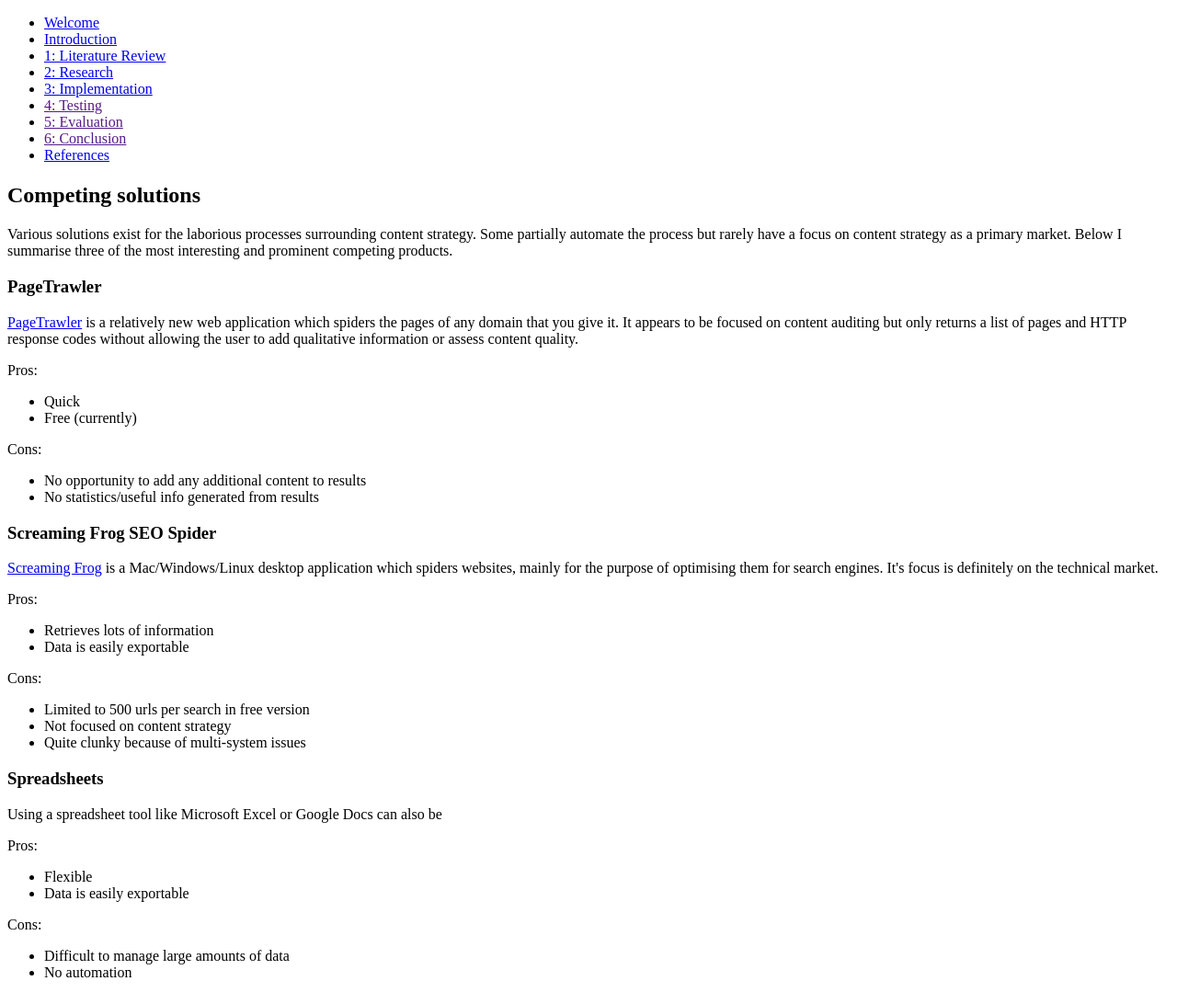
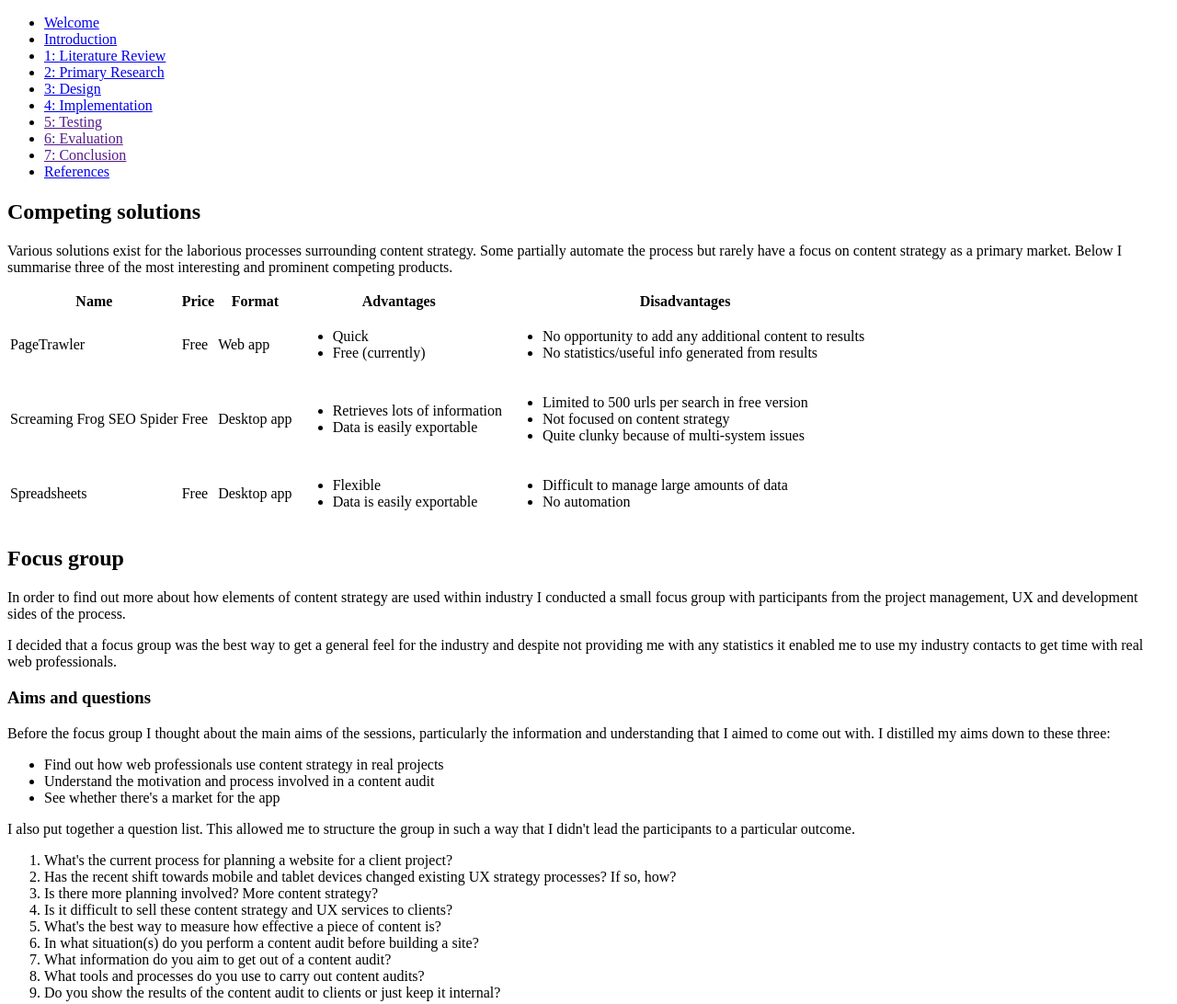
Before and after one commit to samlester/project-documentation, a plain HTML site: page primary-research.html in a window 1280 px wide. Shown: the top 1092 px of the page at 92% size. Drawn offline with nearby package versions, Linux system fonts and the light colour scheme; files that its build step writes are made by us from their sources.

Commit message:
Updated structure and changed format of competing tools section

```diff
--- a/includes/_header.html
+++ b/includes/_header.html
@@ -43,11 +43,12 @@
 				<li><a href="<!-- @path index.html -->">Welcome</a></li>
 				<li><a href="<!-- @path introduction.html -->">Introduction</a></li>
 				<li><a href="<!-- @path literature-review.html -->">1: Literature Review</a></li>
-				<li><a href="<!-- @path research.html -->">2: Research</a></li>
-				<li><a href="<!-- @path implementation.html -->">3: Implementation</a></li>
-				<li><a href="">4: Testing</a></li>
-				<li><a href="">5: Evaluation</a></li>
-				<li><a href="">6: Conclusion</a></li>
+				<li><a href="<!-- @path primary-research.html -->">2: Primary Research</a></li>
+				<li><a href="<!-- @path design.html -->">3: Design</a></li>
+				<li><a href="<!-- @path implementation.html -->">4: Implementation</a></li>
+				<li><a href="">5: Testing</a></li>
+				<li><a href="">6: Evaluation</a></li>
+				<li><a href="">7: Conclusion</a></li>
 				<li><a href="<!-- @path references.html -->">References</a></li>
 			</ul>
 		</div>
--- a/research.html
+++ b/primary-research.html
@@ -1,5 +1,5 @@
 <!-- @include _header -->
-<!-- $title Chapter 2: Research -->
+<!-- $title Chapter 2: Primary Research -->
 
 <div class="row">
 	<div class="w12">
@@ -11,45 +11,73 @@
 			<h2>Competing solutions</h2>
 			<p>Various solutions exist for the laborious processes surrounding content strategy. Some partially automate the process but rarely have a focus on content strategy as a primary market. Below I summarise three of the most interesting and prominent competing products.</p>
 
-			<h3>PageTrawler</h3>
-			<p><a href="http://www.pagetrawler.com/" title="http://www.pagetrawler.com/">PageTrawler</a> is a relatively new web application which spiders the pages of any domain that you give it. It appears to be focused on content auditing but only returns a list of pages and HTTP response codes without allowing the user to add qualitative information or assess content quality.</p>
-			<p>Pros:</p>
+			<table>
+				<thead>
+					<tr>
+						<th>Name</th>
+						<th>Price</th>
+						<th>Format</th>
+						<th>Advantages</th>
+						<th>Disadvantages</th>
+					</tr>
+				</thead>
+
+				<tbody>
+					<tr>
+						<td>PageTrawler</td>
+						<td>Free</td>
+						<td>Web app</td>
+						<td>
 							<ul>
 								<li>Quick</li>
 								<li>Free (currently)</li>
 							</ul>
-			<p>Cons:</p>
+						</td>
+						<td>
 							<ul>
 								<li>No opportunity to add any additional content to results</li>
 								<li>No statistics/useful info generated from results</li>
 							</ul>
+						</td>
+					</tr>
 
-			<h3>Screaming Frog SEO Spider</h3>
-			<p><a href="http://www.screamingfrog.co.uk/seo-spider/" title="http://www.screamingfrog.co.uk/seo-spider/">Screaming Frog</a> is a Mac/Windows/Linux desktop application which spiders websites, mainly for the purpose of optimising them for search engines. It's focus is definitely on the technical market.</p>
-			<p>Pros:</p>
+					<tr>
+						<td>Screaming Frog SEO Spider</td>
+						<td>Free</td>
+						<td>Desktop app</td>
+						<td>
 							<ul>
 								<li>Retrieves lots of information</li>
 								<li>Data is easily exportable</li>
 							</ul>
-			<p>Cons:</p>
+						</td>
+						<td>
 							<ul>
 								<li>Limited to 500 urls per search in free version</li>
 								<li>Not focused on content strategy</li>
 								<li>Quite clunky because of multi-system issues</li>
 							</ul>
-
-			<h3>Spreadsheets</h3>
-			<p>Using a spreadsheet tool like Microsoft Excel or Google Docs can also be</p>
-			<p>Pros:</p>
+						</td>
+					</tr>
+					<tr>
+						<td>Spreadsheets</td>
+						<td>Free</td>
+						<td>Desktop app</td>
+						<td>
 							<ul>
 								<li>Flexible</li>
 								<li>Data is easily exportable</li>
 							</ul>
-			<p>Cons:</p>
+						</td>
+						<td>
 							<ul>
 								<li>Difficult to manage large amounts of data</li>
 								<li>No automation</li>
 							</ul>
+						</td>
+					</tr>
+				</tbody>
+			</table>
 		</div>
 
 		<div class="section">
@@ -123,7 +151,7 @@
 			<p>The end point that I chose was a report that highlights well and poorly performing content across a site for the purposes of content clean-up and optimisation rather than the basis of a re-designed site. The core of the idea is that a web professional would run the audit and categorise each page's content into one of the ROT (Redundant, Out-of-date, Trivial) groups or mark it as valuable content. Comments about specific content could then be added and a report printed to present to the client as a guide to help them review their online content.</p>
 		</div>
 
-		<a class="next-part" href="<!-- @path implementation.html -->">Chapter 3: Implementation</a>
+		<a class="next-part" href="<!-- @path design.html -->">Chapter 3: Design</a>
 	</div>
 </div>
 
```
Also changed, not shown: design.html (added, +25 -0 lines), implementation.html (+2 -13 lines), index.html (+6 -5 lines). Lines whose indentation alone changed are shown as unchanged.
